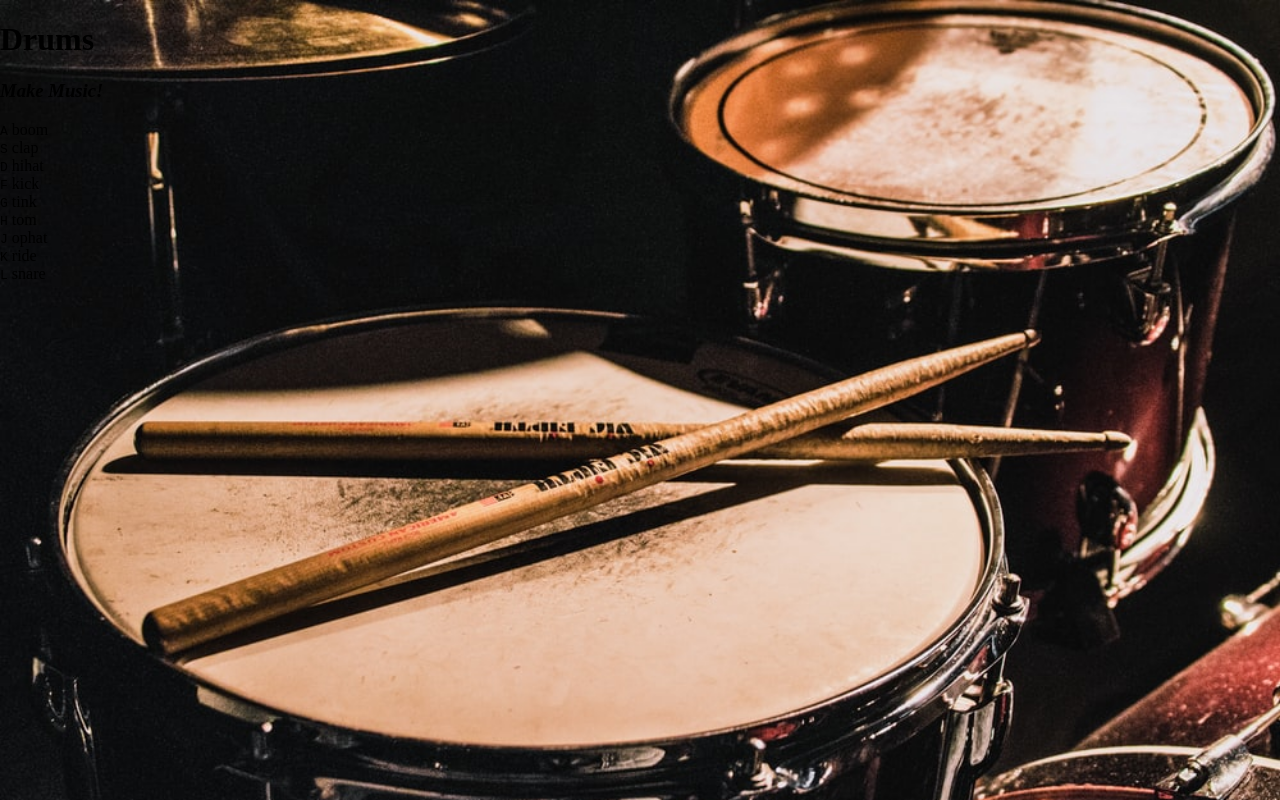
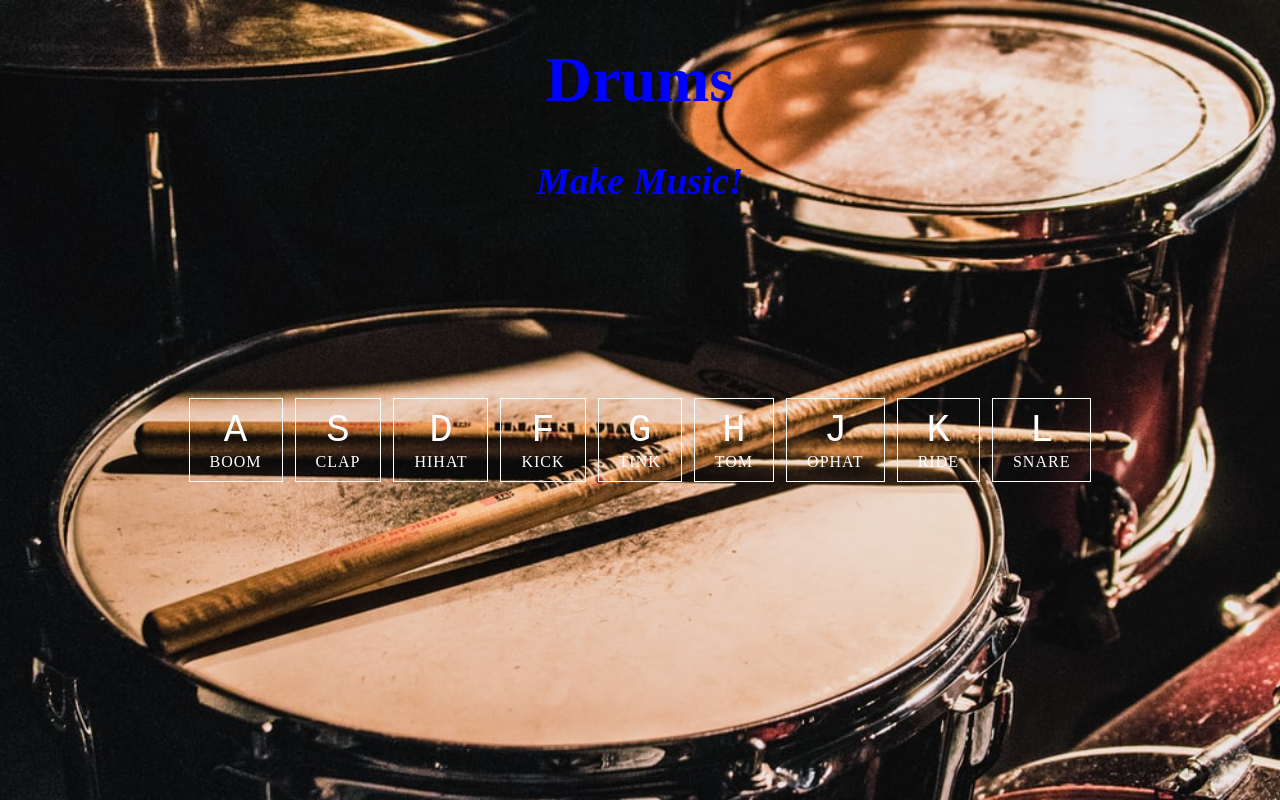
Before and after one commit to lsuman83/js-drum-kit, a plain HTML site: page index.html in a window 1280 px wide. Drawn offline with Linux system fonts and the light colour scheme.

Commit message:
finalizing styling

```diff
--- a/style.css
+++ b/style.css
@@ -1,4 +1,5 @@
 html {
+    font-style: sans-serif;
     background-image: url("./drums.jpg");
     background-size: cover;
 }
@@ -8,9 +9,46 @@ body, html {
     padding: 0;
 }
 
-    div .keys {
+kbd {
+    margin: 6px;
+    font-size: 3em;
+}
+
+
+    .container {
+        text-align: center;
+        color: blue;
+        font-size: 2em;
+    }
+
+
+    .keys {
         display: flex;
         flex: 1;
+        min-height: 50vh;
         align-items: center;
         justify-content: center;
+        color: white;
     }
+
+    .key {
+        border-style: solid;
+        border-width: 1px;
+        margin: 6px;
+        text-align: center;
+        padding: 10px 20px 10px 20px;
+        transition: all 0.7s ease;
+    }
+
+    .sound {
+        display: flex;
+        font-size: 1em;
+        letter-spacing: 1px;
+        text-transform: uppercase;
+    }
+
+    .playing {
+        transform: scale(1.1);
+        border-color: blue;
+        box-shadow: 5px blue;
+    }
```
